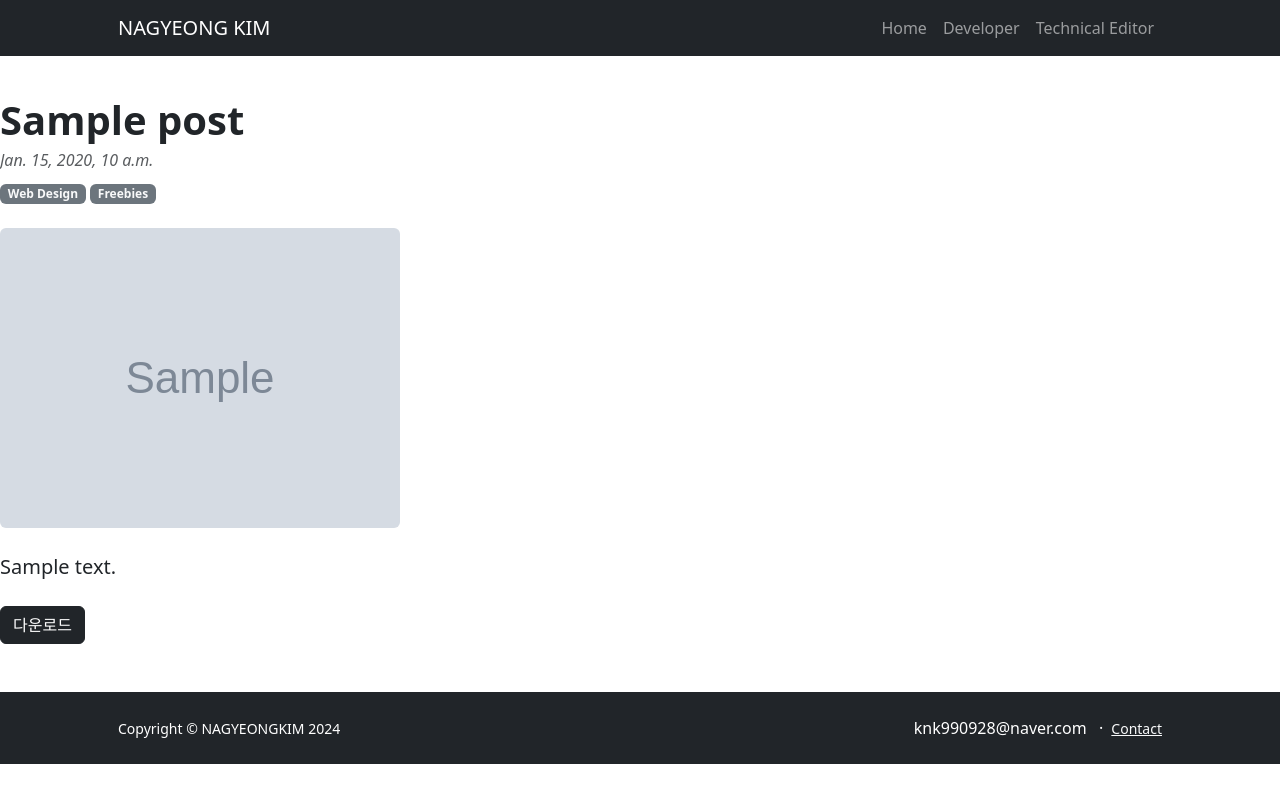
After one commit to kimnagyeong99/django_project, a Django app: template fisa_django/blog/templates/blog/post_detail.html in a window 1280 px wide. The commit adds this page. Run offline with Django 3.2, Linux system fonts and the light colour scheme; the template is opened without the code that fills it: most values are stand-ins (such as "Sample title", 1, 10 or a date in 2020); grey boxes marked "Sample" are stand-in pictures.

Commit message:
0827_views_update

```diff
--- a/fisa_django/blog/admin.py
+++ b/fisa_django/blog/admin.py
@@ -1,5 +1,7 @@
 from django.contrib import admin
-from .models import Post
+from .models import Post, Comment, Tag
 
 # Register your models here.
 admin.site.register(Post)
+admin.site.register(Comment)
+admin.site.register(Tag)
--- /dev/null
+++ b/fisa_django/blog/forms.py
@@ -0,0 +1 @@
+from .models import Comment
--- /dev/null
+++ b/fisa_django/blog/templates/blog/post_detail.html
@@ -0,0 +1,31 @@
+{% extends 'blog/base.html' %}
+{% load static %}
+{% block page_area %}
+
+                            <!-- Post content-->
+                            <article>
+                                <!-- Post header-->
+                                <header class="mb-4">
+                                    <!-- Post title-->
+                                    <h1 class="fw-bolder mb-1">{{ post.title }}</h1>
+                                    <!-- Post meta content-->
+                                    <div class="text-muted fst-italic mb-2">{{ post.created_at }}</div>
+                                    <!-- Post categories-->
+                                    <a class="badge bg-secondary text-decoration-none link-light" href="#!">Web Design</a>
+                                    <a class="badge bg-secondary text-decoration-none link-light" href="#!">Freebies</a>
+                                </header>
+                                <!-- Preview image figure-->
+                                {% if post.head_image %}
+                                <figure class="mb-4">
+                                    <img class="img-fluid rounded" src="{{ post.head_image.url }}" alt="..." /></figure>
+                                {% endif %}
+                                    <!-- Post content-->
+                                <section class="mb-5">
+                                    <p class="fs-5 mb-4"> {{ post.content }}</p>
+                                    {% if post.file_upload %}
+                                    <a href="{{ post.file_upload.url }}" class="btn btn-dark">다운로드</a>
+                                    {% endif %}
+                                </section>
+                            </article>
+
+{% endblock %}
--- a/fisa_django/blog/templates/blog/post_list.html
+++ b/fisa_django/blog/templates/blog/post_list.html
@@ -1,5 +1,5 @@
 {% extends 'blog/base.html' %}
-
+{% load static %}
 {% block page_area %}
 
     {% for p in post_list %}
--- a/fisa_django/blog/urls.py
+++ b/fisa_django/blog/urls.py
@@ -6,4 +6,6 @@ urlpatterns = [
     path('', views.index), # localhost:8000/blog 경로, 경로를 호출하면 실행할 함수의 위치
     path('post_list', views.PostList.as_view()),
     path('about_me', views.about_me),
+    path('<int:pk>', views.PostDetail.as_view()), # <자료형:필드명>
+    path('create-post/', views.PostCreate.as_view())
 ]
```
Also changed, not shown: fisa_django/blog/models.py (+42 -0 lines), fisa_django/blog/templates/blog/post_form.html (added, +10 -0 lines), fisa_django/blog/views.py (+41 -7 lines).
